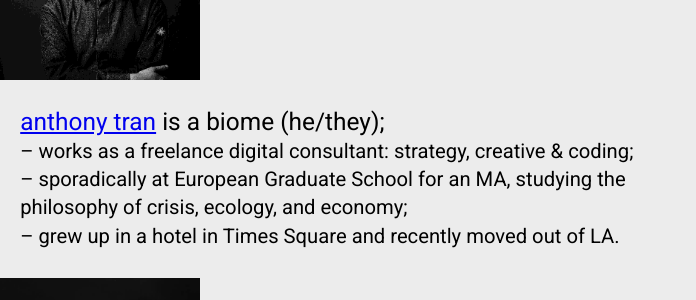
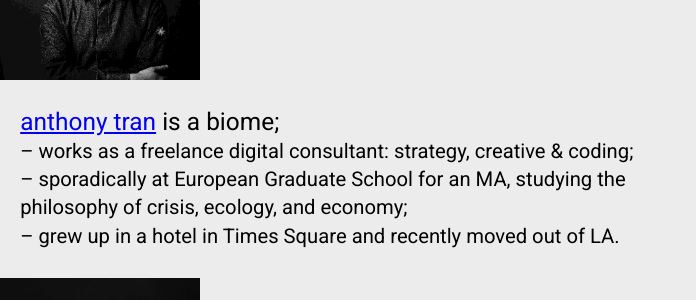
Before and after one commit to atran/atran.github.io, a Jekyll site: the page built from index.md, in a window 1280 px wide. Shown: the part 120-420 px from the top of the page, without its empty margins (0-696 px from the left). Built offline with Jekyll 4.4.1, drawn with Linux system fonts in a browser that asks for light colours.

Commit message:
Update flat.html

```diff
--- a/_layouts/flat.html
+++ b/_layouts/flat.html
@@ -42,7 +42,7 @@
 
   <div>
     <br />
-    <h1><a href="mailto:studio+www@anthonytran.info">anthony tran</a> is a biome (he/they);</h1>
+    <h1><a href="mailto:studio+www@anthonytran.info">anthony tran</a> is a biome;</h1>
     <br />– works as a freelance digital consultant: strategy, creative & coding;
     <br />– sporadically at European Graduate School for an MA, studying the philosophy of crisis, ecology, and economy;
     <br />– grew up in a hotel in Times Square and recently moved out of LA.
```
